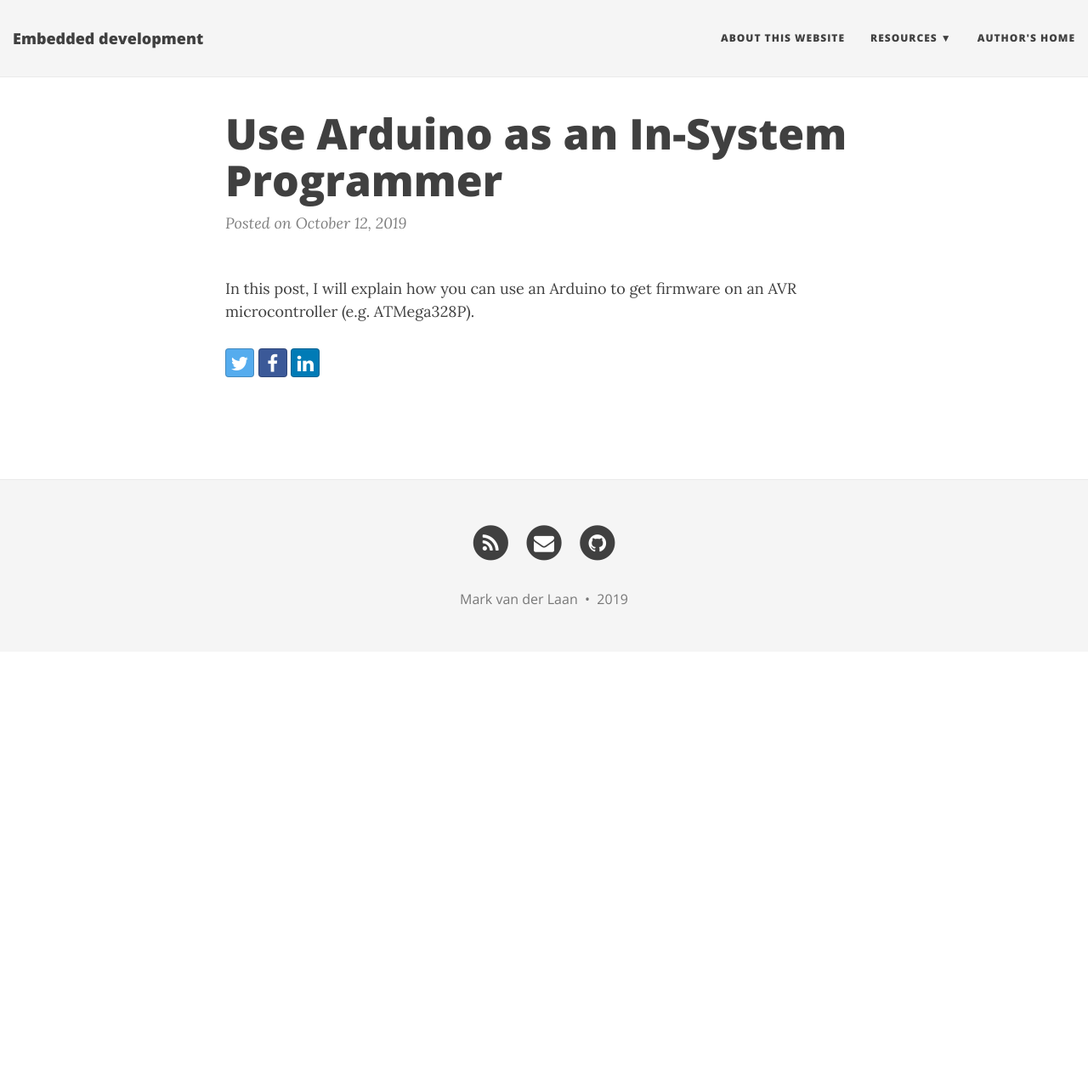
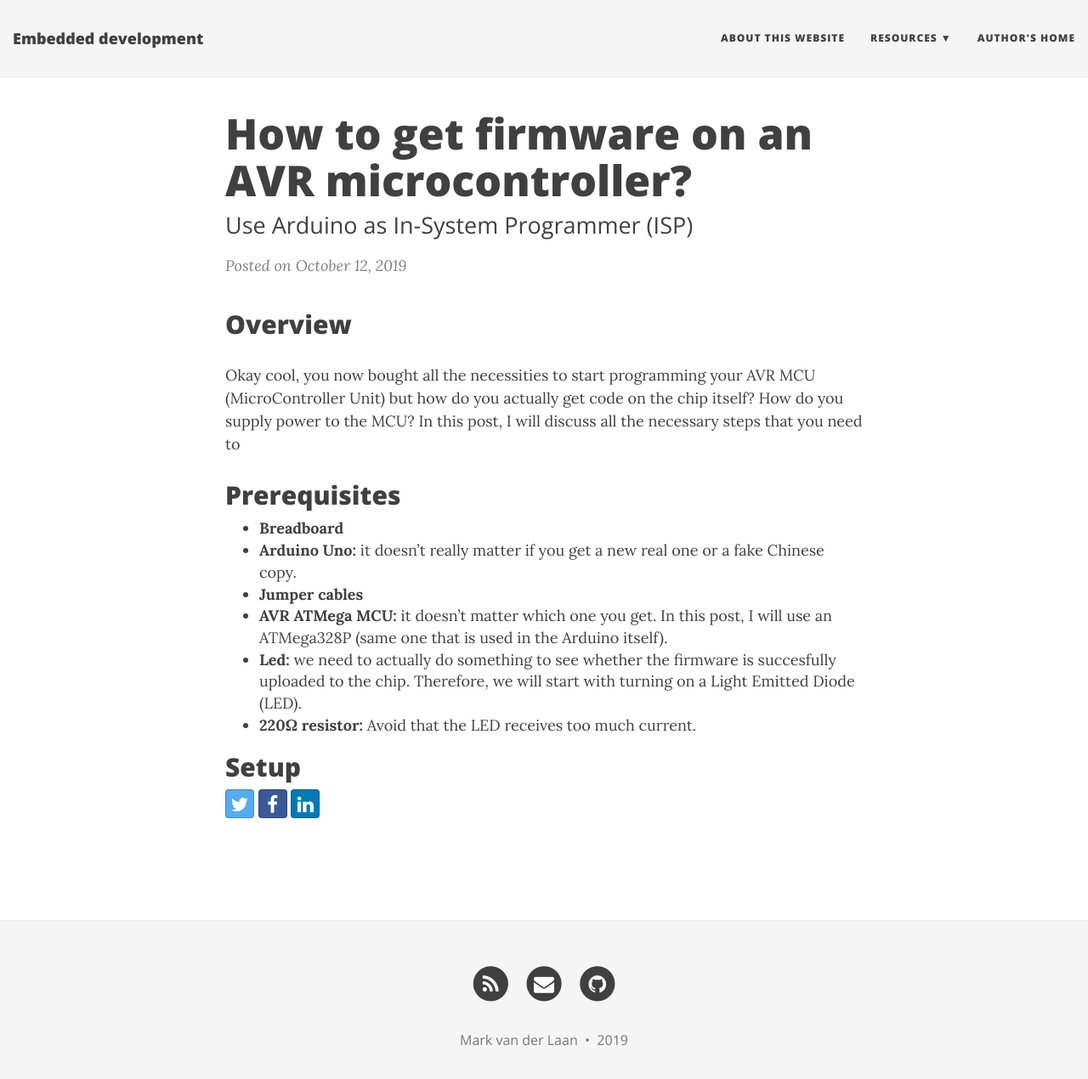
Before and after one commit to markvdlaan93/markvdlaan93.github.io, a Jekyll site: the page built from _posts/2019-10-12-isr-programmer.md, in a window 1280 px wide and 1286 px high. Shown: the top 1270 px of the window at 85% size. Built offline with Jekyll 4.4.1, drawn with Linux system fonts in a browser that asks for light colours; nearby versions of some CDN libraries; comment, search, counter and statistics services are not loaded.

Commit message:
Overview and prerequisites section for ISR article

```diff
--- a/_posts/2019-10-12-isr-programmer.md
+++ b/_posts/2019-10-12-isr-programmer.md
@@ -1,7 +1,20 @@
 ---
 layout: post
-title: Use Arduino as an In-System Programmer
+title: How to get firmware on an AVR microcontroller?
+subtitle: Use Arduino as In-System Programmer (ISP)
 image:
 ---
 
-In this post, I will explain how you can use an Arduino to get firmware on an AVR microcontroller (e.g. ATMega328P).
+## Overview
+
+Okay cool, you now bought all the necessities to start programming your AVR MCU (MicroController Unit) but how do you actually get code on the chip itself? How do you supply power to the MCU? In this post, I will discuss all the necessary steps that you need to
+
+## Prerequisites
+* **Breadboard**
+* **Arduino Uno:** it doesn't really matter if you get a new real one or a fake Chinese copy.
+* **Jumper cables**
+* **AVR ATMega MCU:** it doesn't matter which one you get. In this post, I will use an ATMega328P (same one that is used in the Arduino itself).
+* **Led:** we need to actually do something to see whether the firmware is succesfully uploaded to the chip. Therefore, we will start with turning on a Light Emitted Diode (LED).
+* **220Ω resistor:** Avoid that the LED receives too much current.
+
+## Setup
```
